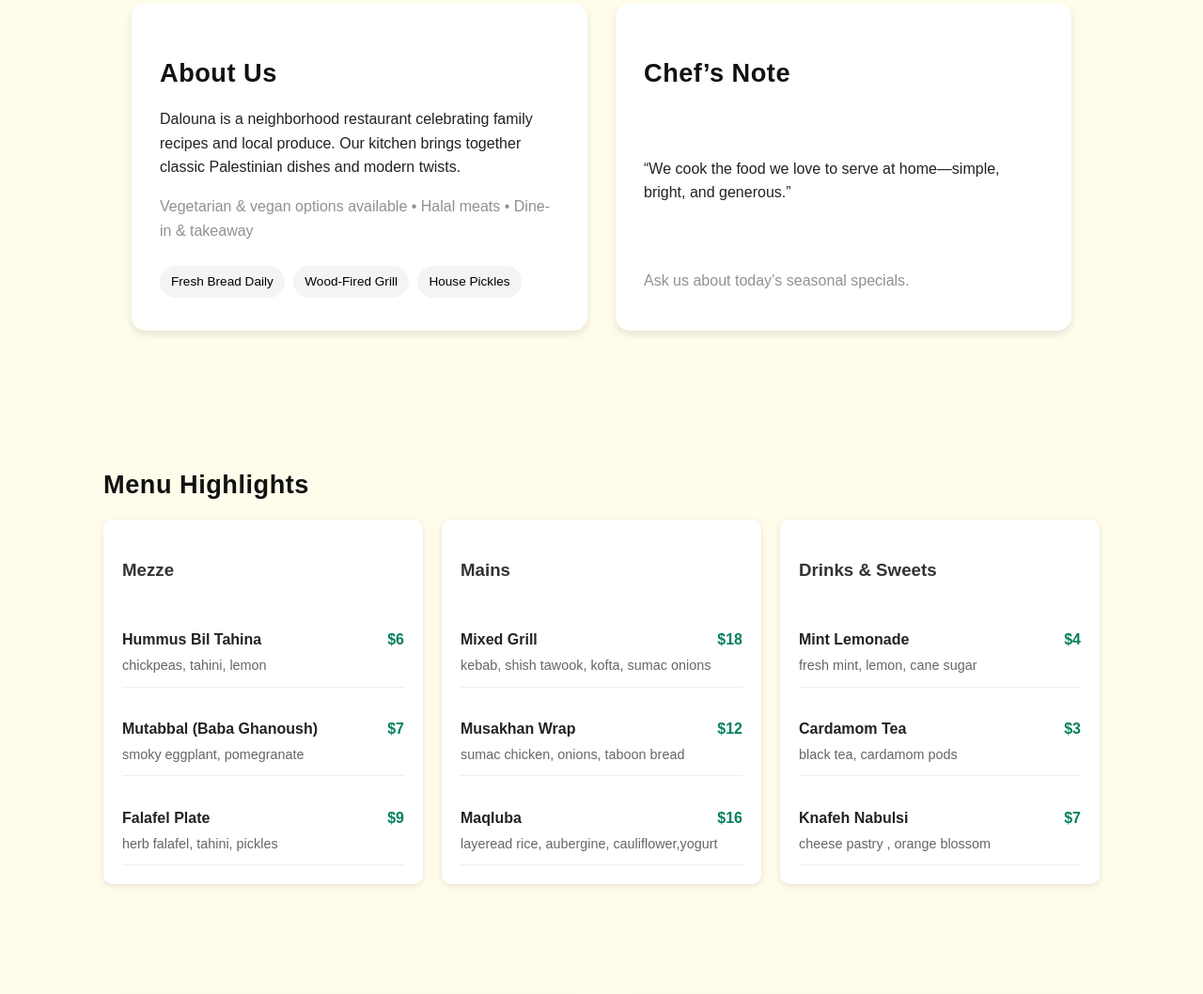
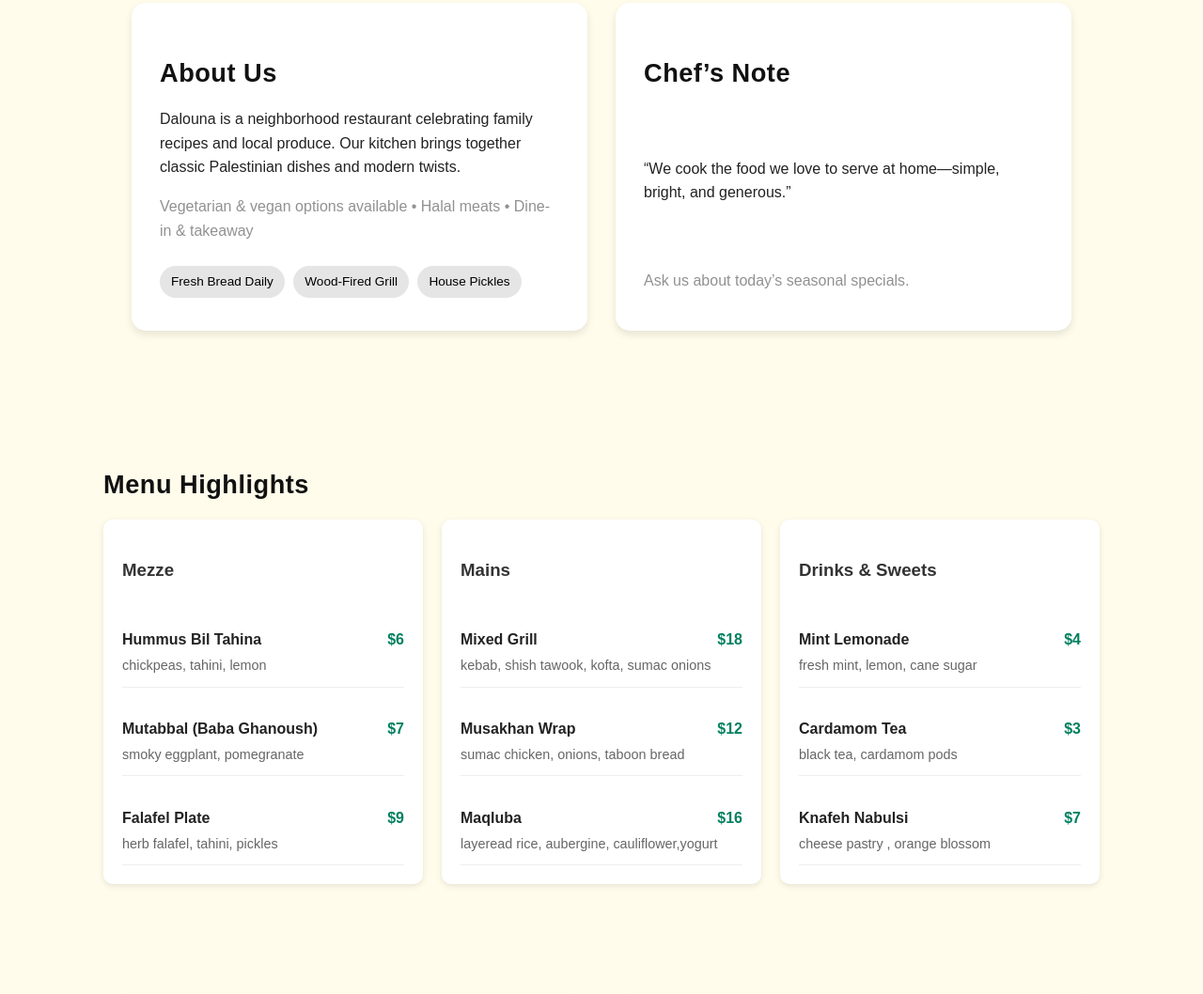
Before and after one commit to jomana-hub/dalounaResturant-12429912, a plain HTML site: page index.html in a window 1280 px wide. Shown: the part 981-2039 px from the top of the page at 94% size. Drawn offline with Linux system fonts and the light colour scheme.

Commit message:
Change background color of tags to #e5e5e5

```diff
--- a/css/styles.css
+++ b/css/styles.css
@@ -137,7 +137,8 @@ nav a:hover {
 
 .tags span {
   display: inline-block;
-  background-color: #f3f4f6;
+background-color: #e5e5e5;
+
   color: #000000;
   padding: 6px 12px;
   border-radius: 20px;
```
